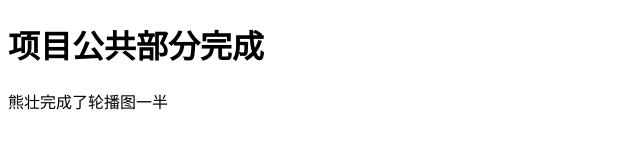
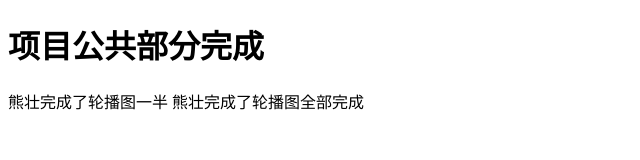
Before and after one commit to xiongzhuangaly/dome01, a plain HTML site: page index.html in a window 1280 px wide. Shown: the whole page, without its empty margins (0-640 px from the left). Drawn offline with Linux system fonts and the light colour scheme.

Commit message:
轮播图全部完成

```diff
--- a/index.html
+++ b/index.html
@@ -11,5 +11,7 @@
 
     <span>熊壮完成了轮播图一半</span>
 
+    <span>熊壮完成了轮播图全部完成</span>
+
 </body>
 </html>
```
